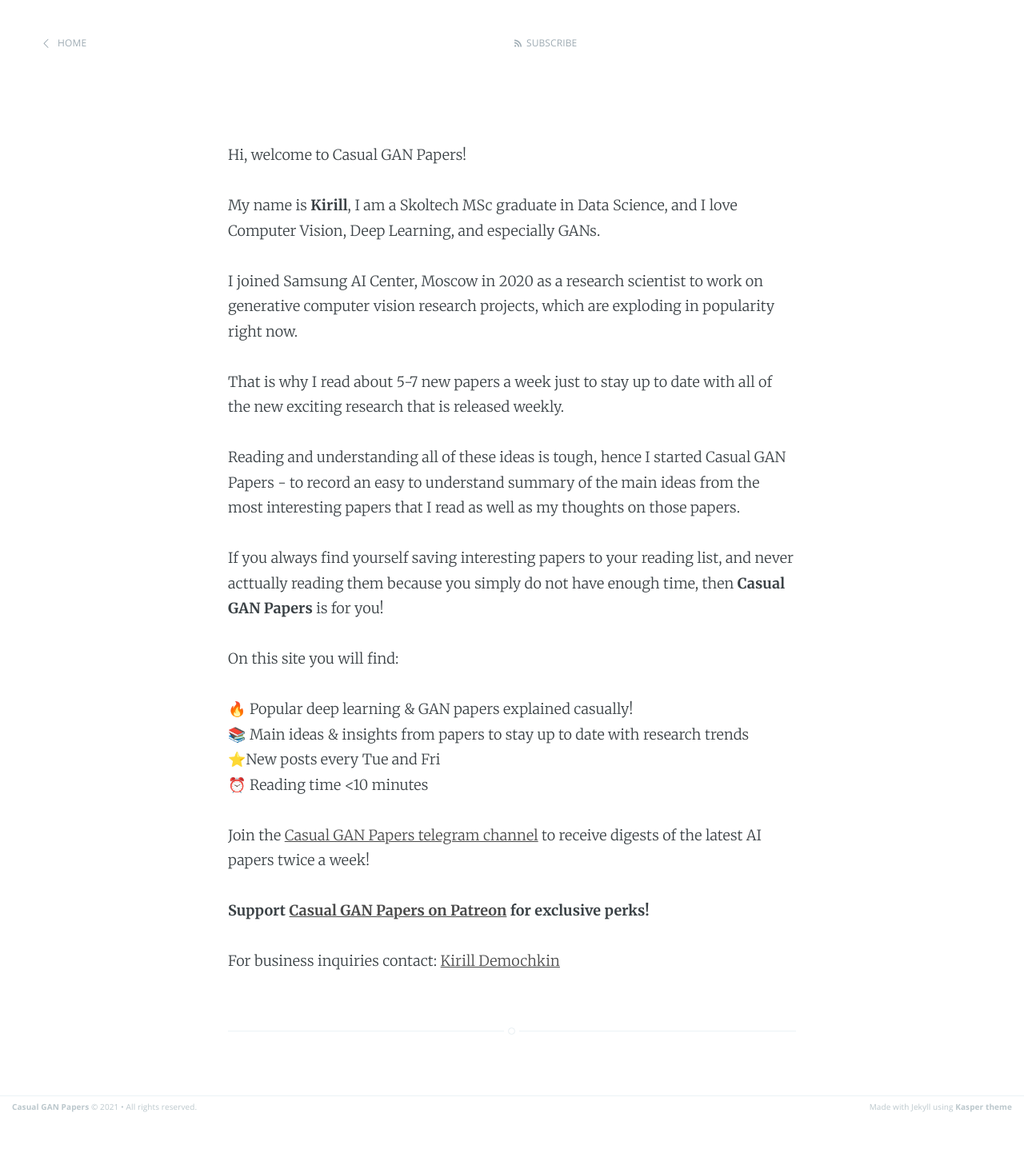
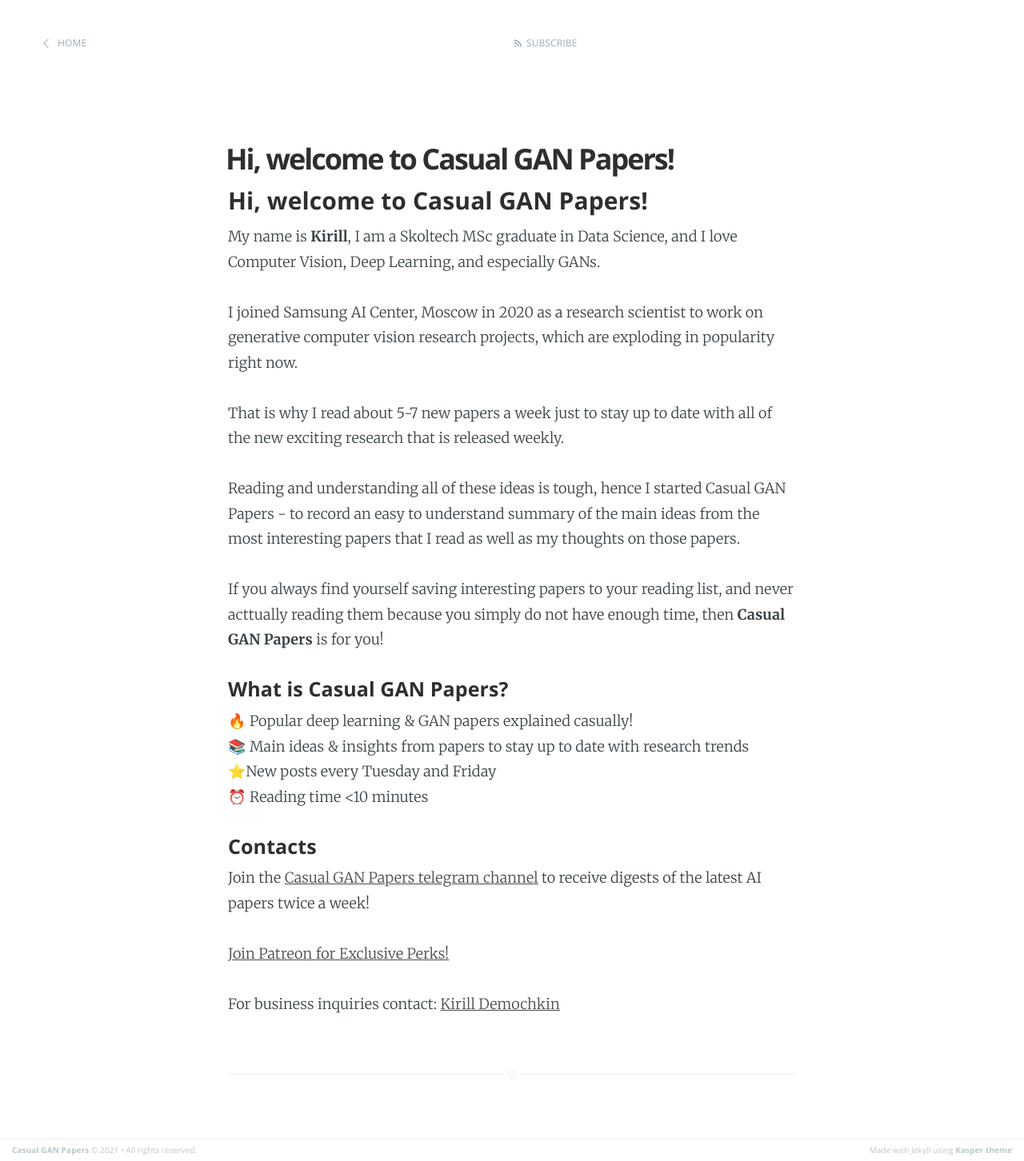
Before and after one commit to KirillDemochkin/kirilldemochkin.github.io, a Jekyll site: the page built from about.md, in a window 1280 px wide. Shown: the whole page at 80% size. Built offline with Jekyll 4.4.1, drawn with Linux system fonts in a browser that asks for light colours; our own code applies the rules of GitHub Pages for plain Markdown files; comment, search, counter and statistics services are not loaded; before the commit the page ends 1399 px from its top, so only the background shows below that.

Commit message:
Update about.md

```diff
--- a/about.md
+++ b/about.md
@@ -1,4 +1,4 @@
-Hi, welcome to Casual GAN Papers!
+### Hi, welcome to Casual GAN Papers!
 
 My name is **Kirill**, I am a Skoltech MSc graduate in Data Science, and I love Computer Vision, Deep Learning, and especially GANs.
 
@@ -10,16 +10,18 @@
 
 If you always find yourself saving interesting papers to your reading list, and never acttually reading them because you simply do not have enough time, then **Casual GAN Papers** is for you!
 
-On this site you will find:
+#### What is Casual GAN Papers?
 
 🔥 Popular deep learning & GAN papers explained casually!
 📚 Main ideas & insights from papers to stay up to date with research trends
-⭐️New posts every Tue and Fri
+⭐️New posts every Tuesday and Friday
 ⏰ Reading time <10 minutes
+
+#### Contacts
 
 Join the [Casual GAN Papers telegram channel](https://t.me/joinchat/KeutnzlvetRkZGZi)
 to receive digests of the latest AI papers twice a week!
 
-**Support [Casual GAN Papers on Patreon](https://www.patreon.com/casual_gan) for exclusive perks!**
+<a href="https://www.patreon.com/bePatron?u=53448948" data-patreon-widget-type="become-patron-button">Join Patreon for Exclusive Perks!</a><script async src="https://c6.patreon.com/becomePatronButton.bundle.js"></script>
 
 For business inquiries contact: [Kirill Demochkin](mailto:kdemochkin@gmail.com)
```
